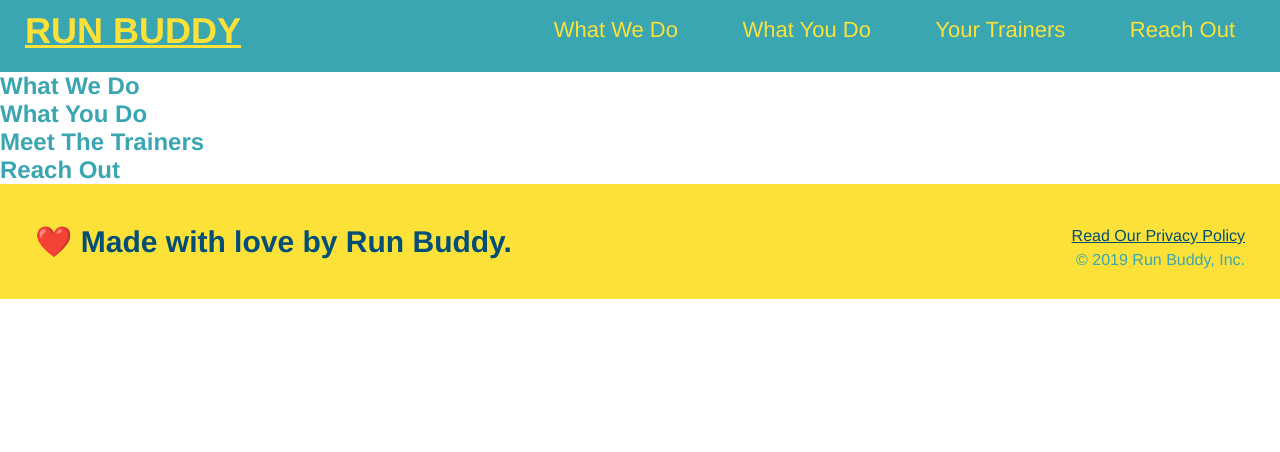
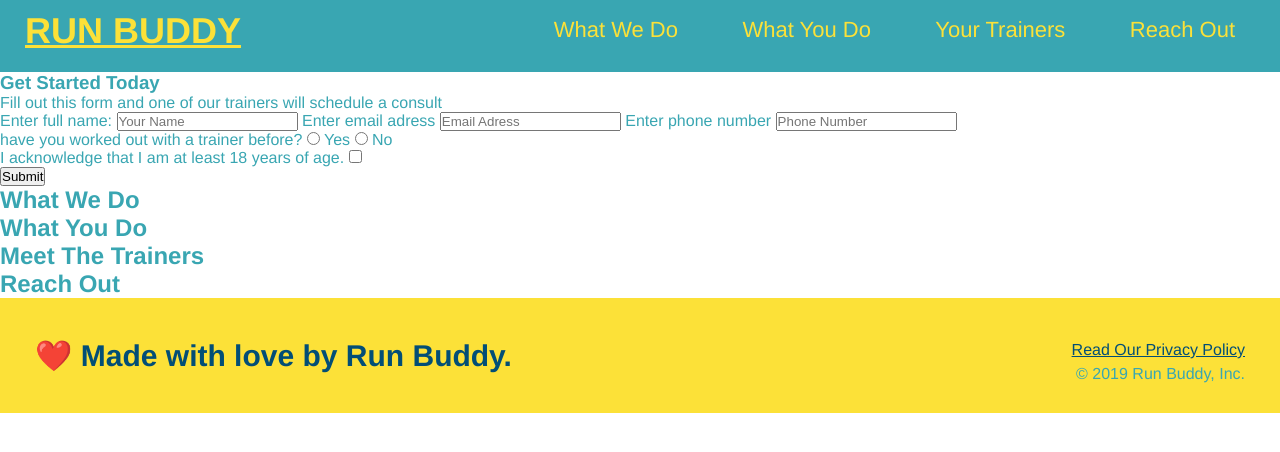
Before and after one commit to jarag3/run-buddy, a plain HTML site: page index.html in a window 1280 px wide. Drawn offline with Linux system fonts and the light colour scheme.

Commit message:
Sections, labels, input/button type

```diff
--- a/index.html
+++ b/index.html
@@ -32,7 +32,37 @@
 
 <!-- hero/jumbotron -->
 <section>
+    <div>
+        <h3>Get Started Today</h3>
+        <p>Fill out this form and one of our trainers will schedule a consult</p>
+    <!-- Add form element -->
+    <form>
+        <label for="name">Enter full name:</label>
+        <input type="text" placeholder="Your Name" name="name" id="name" />
+        <label for="email">Enter email adress</label>
+        <input type="email" placeholder="Email Adress" name="email" id="email" />
+        <label for="number">Enter phone number</label>
+        <input type="tel" placeholder="Phone Number" name="phone" id="phone" />
+        <p>
+            have you worked out with a trainer before?
+            <input type="radio" name="trainer-confirm" id="trainer-yes" />
+            <label for="trainer-yes">Yes</label>
+            <input type="radio" name="trainer-confirm" id="trainer-no" />
+            <label for="trainer-yes">No</label>
+        </p>
+        <p>
+            <label for="checkbox" >
+                I acknowledge that I am at least 18 years of age.
+            </label>
+            <input type="checkbox" name="age-confirm" id="checkbox" />
+        </p>
+        <button type="submit">
+            Submit
+        </button>
+    </form>
+    </div>
 </section>
+<!-- end hero -->
 
 <!-- "what we do section" -->
 <section>
```
